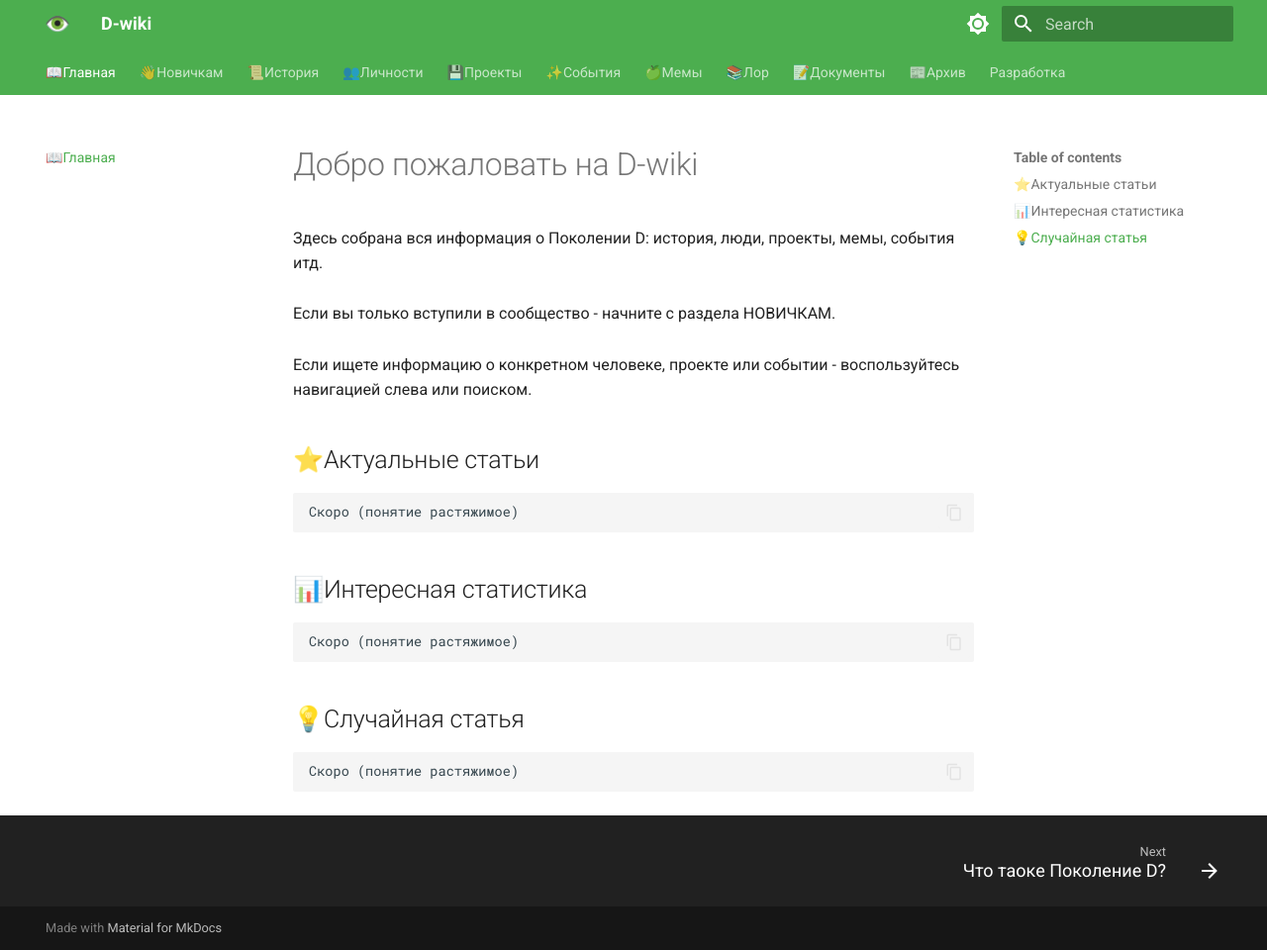
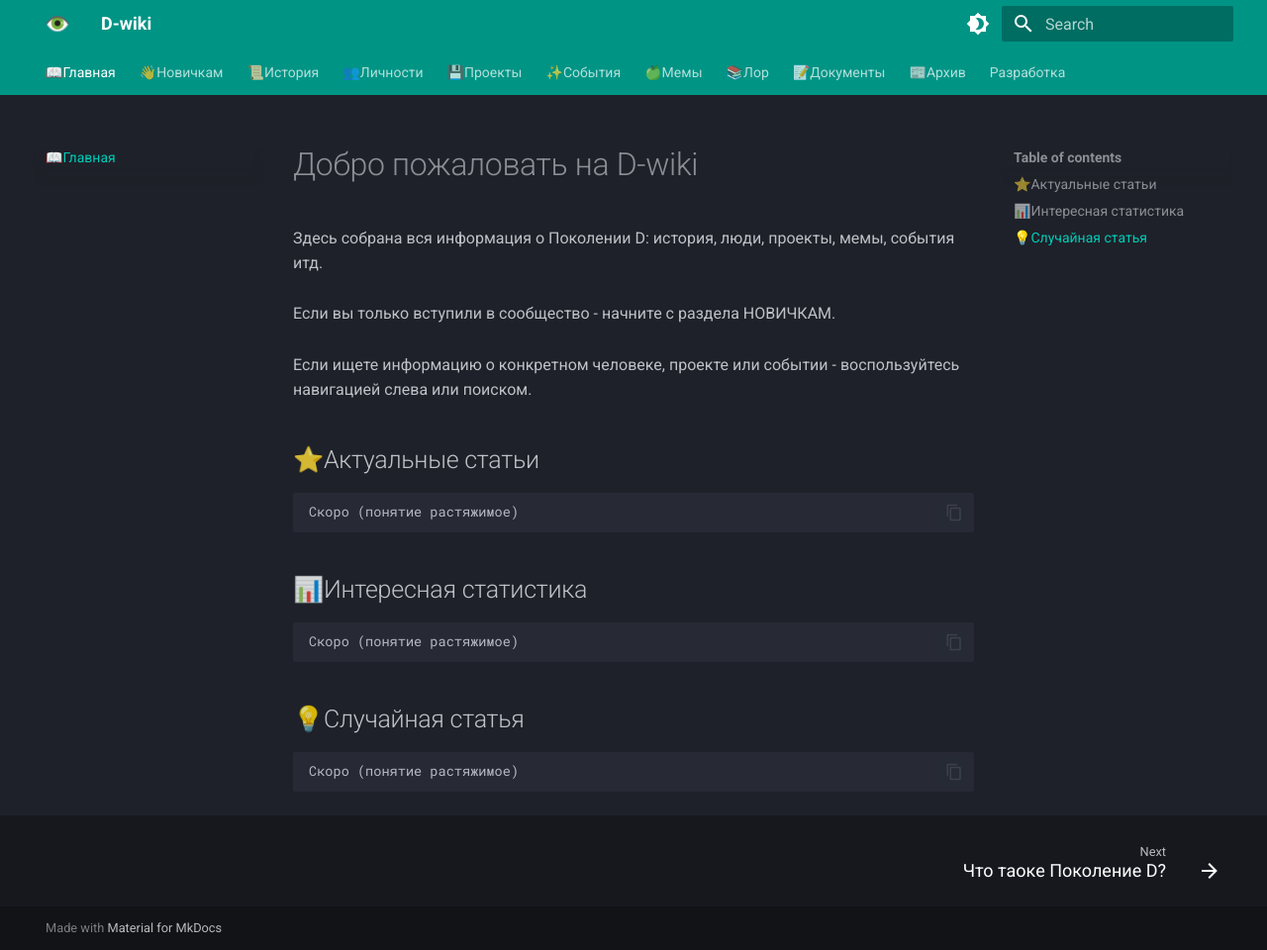
Before and after one commit to fon-D10/D-wiki, an MkDocs documentation site: the page built from docs/index.md, in a window 1280 px wide and 960 px high. Shown: the whole window at 99% size. Built offline with MkDocs 1.6.1 and Material for MkDocs 9.7.7, drawn with Linux system fonts in a browser that asks for light colours.

Commit message:
Сделал темную тему по умолчанию

```diff
--- a/mkdocs.yml
+++ b/mkdocs.yml
@@ -7,18 +7,18 @@ theme:
   logo: assets/logo.png
   favicon: assets/logo.png
   palette:
-    - scheme: default
+    - scheme: slate #Тёмная тема
+      primary: teal # цвет для заголовка, боковой панели, ссылок
+      accent: blue # цвет для интерактивных элементов (при наведении, кнопки)
+      toggle:
+        icon: material/brightness-4
+        name: Switch to light mode
+    - scheme: default #Светлая тема
       primary: green # цвет для заголовка, боковой панели, ссылок
       accent: cyan # цвет для интерактивных элементов (при наведении, кнопки)
       toggle:
         icon: material/brightness-7
         name: Switch to dark mode
-    - scheme: slate
-      primary: teal # цвет для заголовка, боковой панели, ссылок
-      accent: blue # цвет для интерактивных элементов (при наведении, кнопки)
-      toggle:
-        icon: material/brightness-4
-        name: Switch to light mode
   features:
     - search.suggest
     - search.highlight
```
